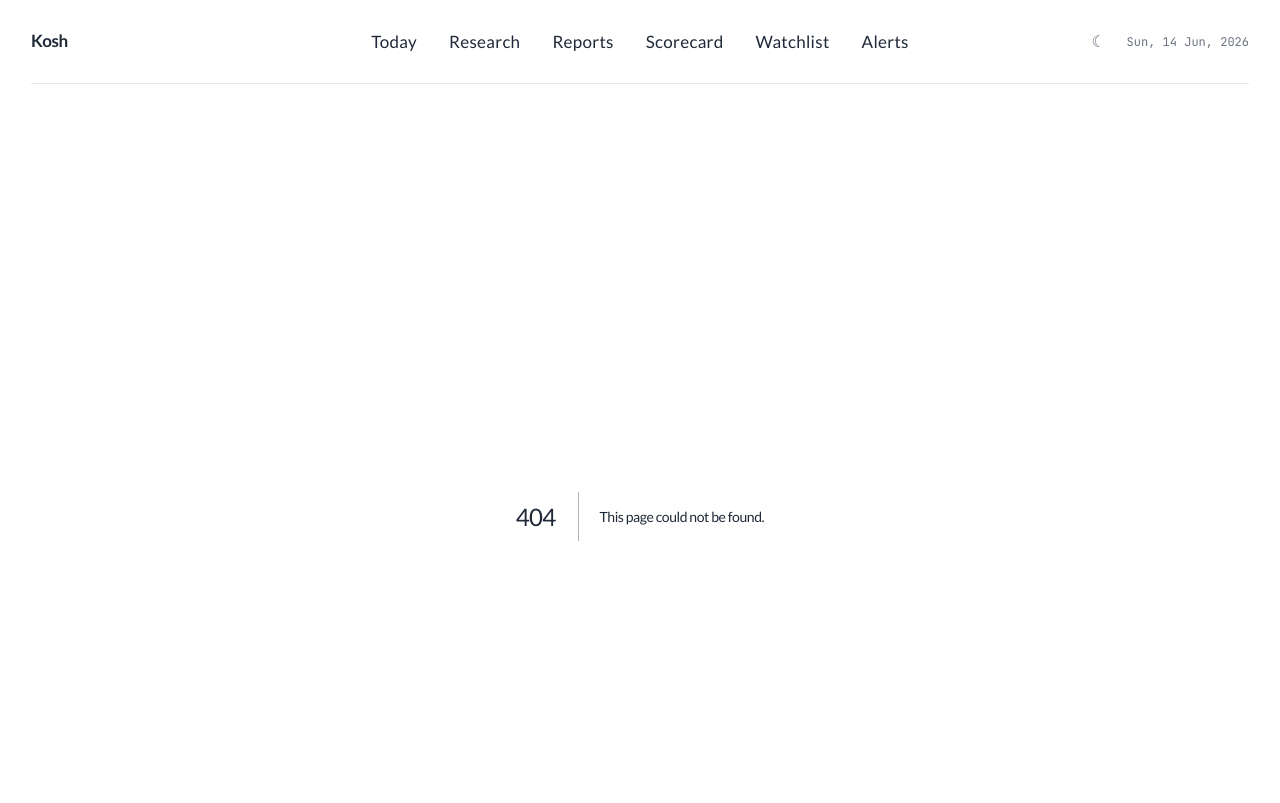
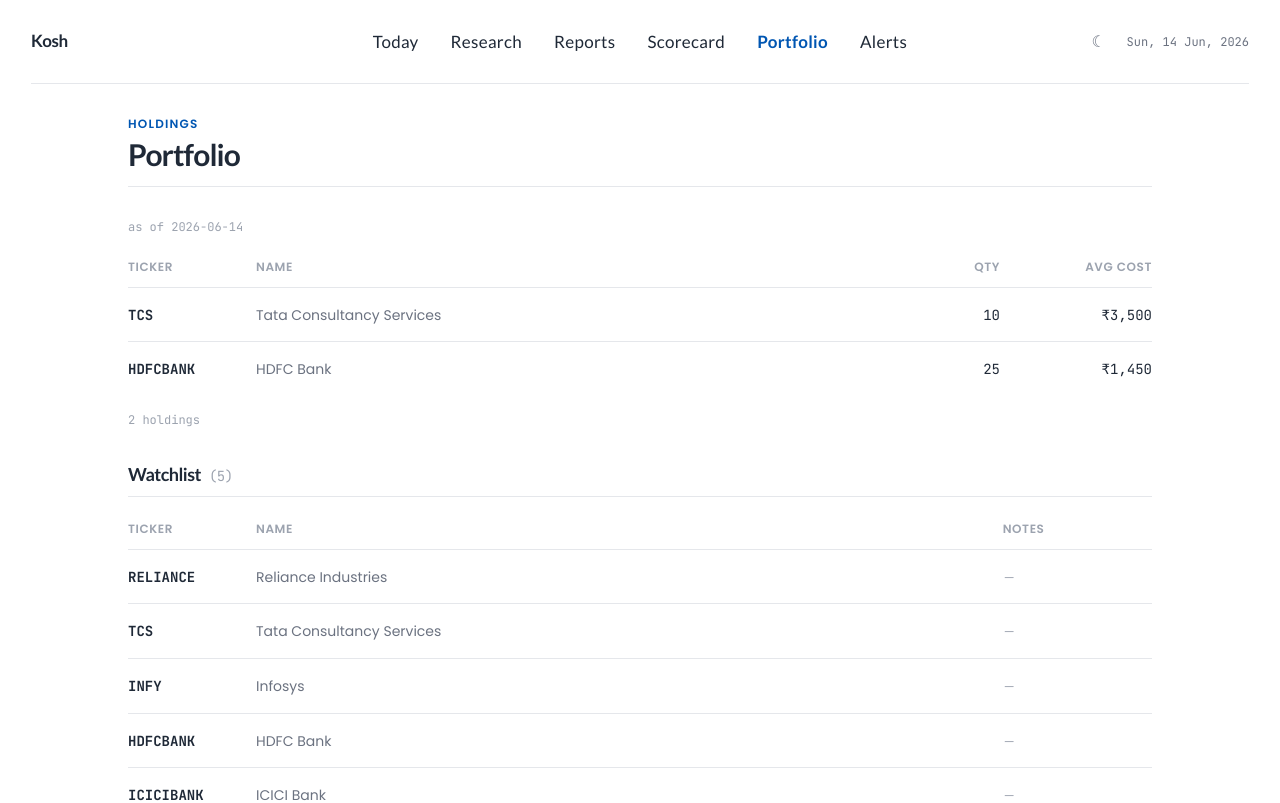
Before and after one commit to ahampriyanshu/kosh, a Next.js app: page /portfolio in a window 1280 px wide. Before the commit this address had no page. Shown: the top 803 px of the page. Built offline with nearby package versions, Linux system fonts and the light colour scheme.

Commit message:
feat: portfolio page (holdings + watchlist); nav points to it

```diff
--- /dev/null
+++ b/src/app/portfolio/page.tsx
@@ -0,0 +1,131 @@
+import { readPortfolio, getWatchlist } from '../../lib/reports';
+import { ticker, Section } from '../../components/market/Figure';
+
+export default async function PortfolioPage() {
+  const [portfolio, watchlist] = await Promise.all([readPortfolio(), getWatchlist()]);
+  const holdings = portfolio.holdings;
+  const stocks = watchlist.stocks;
+
+  return (
+    <div>
+      {/* Page header */}
+      <div className="mb-8">
+        <p className="font-sans text-xs font-semibold uppercase tracking-widest text-[var(--color-brand)] mb-1">
+          Holdings
+        </p>
+        <h1 className="font-display text-3xl font-black text-[var(--color-ink)] leading-tight">
+          Portfolio
+        </h1>
+        <div className="mt-3 h-px bg-[var(--color-hairline)]" />
+      </div>
+
+      {/* Holdings table */}
+      {holdings.length === 0 ? (
+        <div className="py-16 text-center border border-dashed border-[var(--color-hairline)] rounded-xl">
+          <p className="font-display text-xl text-[var(--color-faint)]">
+            No holdings — commit data/portfolio.json
+          </p>
+        </div>
+      ) : (
+        <div className="overflow-x-auto">
+          {portfolio.asOf && (
+            <p className="font-mono text-xs text-[var(--color-faint)] mb-3">
+              as of {portfolio.asOf}
+            </p>
+          )}
+          <table className="w-full">
+            <thead>
+              <tr className="border-b border-[var(--color-hairline)]">
+                <th className="font-sans text-xs font-semibold uppercase tracking-wider text-[var(--color-faint)] text-left py-3 pr-6 w-32">
+                  Ticker
+                </th>
+                <th className="font-sans text-xs font-semibold uppercase tracking-wider text-[var(--color-faint)] text-left py-3 pr-6">
+                  Name
+                </th>
+                <th className="font-sans text-xs font-semibold uppercase tracking-wider text-[var(--color-faint)] text-right py-3 pr-6 w-24">
+                  Qty
+                </th>
+                <th className="font-sans text-xs font-semibold uppercase tracking-wider text-[var(--color-faint)] text-right py-3 w-32">
+                  Avg Cost
+                </th>
+              </tr>
+            </thead>
+            <tbody className="divide-y divide-[var(--color-hairline)]">
+              {holdings.map((h) => (
+                <tr key={h.ticker} className="group hover:bg-[var(--color-raised)] transition-colors">
+                  <td className="py-3.5 pr-6">
+                    <span className="font-mono text-sm font-bold text-[var(--color-ink)]">
+                      {ticker(h.ticker)}
+                    </span>
+                  </td>
+                  <td className="py-3.5 pr-6">
+                    <span className="font-sans text-sm text-[var(--color-muted)]">{h.name}</span>
+                  </td>
+                  <td className="py-3.5 pr-6 text-right">
+                    <span className="font-mono text-sm text-[var(--color-ink)]">{h.qty}</span>
+                  </td>
+                  <td className="py-3.5 text-right">
+                    <span className="font-mono text-sm text-[var(--color-ink)]">
+                      ₹{h.avgCost.toLocaleString('en-IN')}
+                    </span>
+                  </td>
+                </tr>
+              ))}
+            </tbody>
+          </table>
+          <p className="mt-4 font-mono text-xs text-[var(--color-faint)]">
+            {holdings.length} holding{holdings.length !== 1 ? 's' : ''}
+          </p>
+        </div>
+      )}
+
+      {/* Watchlist section */}
+      <Section title="Watchlist" count={stocks.length}>
+        {stocks.length === 0 ? (
+          <div className="py-10 text-center border border-dashed border-[var(--color-hairline)] rounded-xl">
+            <p className="font-display text-lg text-[var(--color-faint)]">Watchlist is empty.</p>
+          </div>
+        ) : (
+          <div className="overflow-x-auto">
+            <table className="w-full">
+              <thead>
+                <tr className="border-b border-[var(--color-hairline)]">
+                  <th className="font-sans text-xs font-semibold uppercase tracking-wider text-[var(--color-faint)] text-left py-3 pr-6 w-32">
+                    Ticker
+                  </th>
+                  <th className="font-sans text-xs font-semibold uppercase tracking-wider text-[var(--color-faint)] text-left py-3 pr-6">
+                    Name
+                  </th>
+                  <th className="font-sans text-xs font-semibold uppercase tracking-wider text-[var(--color-faint)] text-left py-3">
+                    Notes
+                  </th>
+                </tr>
+              </thead>
+              <tbody className="divide-y divide-[var(--color-hairline)]">
+                {stocks.map((stock) => (
+                  <tr key={stock.ticker} className="group hover:bg-[var(--color-raised)] transition-colors">
+                    <td className="py-3.5 pr-6">
+                      <span className="font-mono text-sm font-bold text-[var(--color-ink)]">
+                        {ticker(stock.ticker)}
+                      </span>
+                    </td>
+                    <td className="py-3.5 pr-6">
+                      <span className="font-sans text-sm text-[var(--color-muted)]">{stock.name}</span>
+                    </td>
+                    <td className="py-3.5">
+                      {stock.notes ? (
+                        <span className="font-sans text-sm text-[var(--color-muted)]">{stock.notes}</span>
+                      ) : (
+                        <span className="font-sans text-xs text-[var(--color-faint)] italic">—</span>
+                      )}
+                    </td>
+                  </tr>
+                ))}
+              </tbody>
+            </table>
+          </div>
+        )}
+      </Section>
+    </div>
+  );
+}
--- a/src/app/sitemap.ts
+++ b/src/app/sitemap.ts
@@ -14,7 +14,7 @@
   { path: '/', changeFrequency: 'daily', priority: 1 },
   { path: '/reports/', changeFrequency: 'daily', priority: 0.9 },
   { path: '/research/', changeFrequency: 'weekly', priority: 0.7 },
-  { path: '/watchlist/', changeFrequency: 'weekly', priority: 0.7 },
+  { path: '/portfolio/', changeFrequency: 'weekly', priority: 0.7 },
   { path: '/alerts/', changeFrequency: 'daily', priority: 0.8 },
 ];
 
--- a/src/app/watchlist/page.tsx
+++ /dev/null
@@ -1,69 +0,0 @@
-import { getWatchlist } from '../../lib/reports';
-
-export default async function WatchlistPage() {
-  const watchlist = await getWatchlist();
-  const stocks = watchlist.stocks;
-
-  return (
-    <div>
-      {/* Page header */}
-      <div className="mb-8">
-        <p className="font-sans text-xs font-semibold uppercase tracking-widest text-[var(--color-brand)] mb-1">
-          Portfolio
-        </p>
-        <h1 className="font-display text-3xl font-black text-[var(--color-ink)] leading-tight">
-          Watchlist
-        </h1>
-        <div className="mt-3 h-px bg-[var(--color-hairline)]" />
-      </div>
-
-      {stocks.length === 0 ? (
-        <div className="py-16 text-center border border-dashed border-[var(--color-hairline)] rounded-xl">
-          <p className="font-display text-xl text-[var(--color-faint)]">Watchlist is empty.</p>
-        </div>
-      ) : (
-        <div className="overflow-x-auto">
-          <table className="w-full">
-            <thead>
-              <tr className="border-b border-[var(--color-hairline)]">
-                <th className="font-sans text-xs font-semibold uppercase tracking-wider text-[var(--color-faint)] text-left py-3 pr-6 w-32">
-                  Ticker
-                </th>
-                <th className="font-sans text-xs font-semibold uppercase tracking-wider text-[var(--color-faint)] text-left py-3 pr-6">
-                  Name
-                </th>
-                <th className="font-sans text-xs font-semibold uppercase tracking-wider text-[var(--color-faint)] text-left py-3">
-                  Notes
-                </th>
-              </tr>
-            </thead>
-            <tbody className="divide-y divide-[var(--color-hairline)]">
-              {stocks.map((stock) => (
-                <tr key={stock.ticker} className="group hover:bg-[var(--color-raised)] transition-colors">
-                  <td className="py-3.5 pr-6">
-                    <span className="font-mono text-sm font-bold text-[var(--color-ink)]">
-                      {stock.ticker.replace('.NS', '')}
-                    </span>
-                  </td>
-                  <td className="py-3.5 pr-6">
-                    <span className="font-sans text-sm text-[var(--color-muted)]">{stock.name}</span>
-                  </td>
-                  <td className="py-3.5">
-                    {stock.notes ? (
-                      <span className="font-sans text-sm text-[var(--color-muted)]">{stock.notes}</span>
-                    ) : (
-                      <span className="font-sans text-xs text-[var(--color-faint)] italic">—</span>
-                    )}
-                  </td>
-                </tr>
-              ))}
-            </tbody>
-          </table>
-          <p className="mt-4 font-mono text-xs text-[var(--color-faint)]">
-            {stocks.length} stock{stocks.length !== 1 ? 's' : ''} tracked
-          </p>
-        </div>
-      )}
-    </div>
-  );
-}
--- a/src/components/Footer.tsx
+++ b/src/components/Footer.tsx
@@ -29,7 +29,7 @@
     title: 'Research',
     links: [
       { label: 'Stock Research', href: '/research' },
-      { label: 'Watchlist', href: '/watchlist' },
+      { label: 'Portfolio', href: '/portfolio' },
       { label: 'Data Manifest', href: '/reports' },
     ],
   },
--- a/src/components/NavBar.tsx
+++ b/src/components/NavBar.tsx
@@ -8,7 +8,7 @@
   { href: '/research', label: 'Research' },
   { href: '/reports', label: 'Reports' },
   { href: '/scorecard', label: 'Scorecard' },
-  { href: '/watchlist', label: 'Watchlist' },
+  { href: '/portfolio', label: 'Portfolio' },
   { href: '/alerts', label: 'Alerts' },
 ];
 
```
